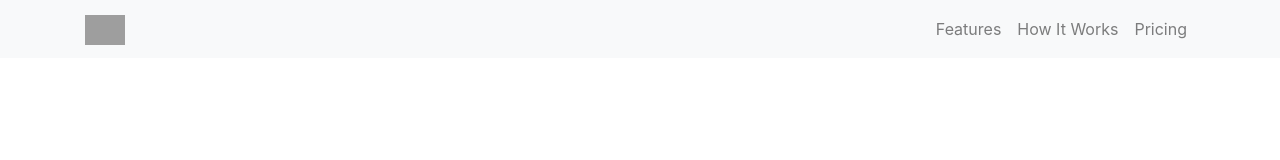
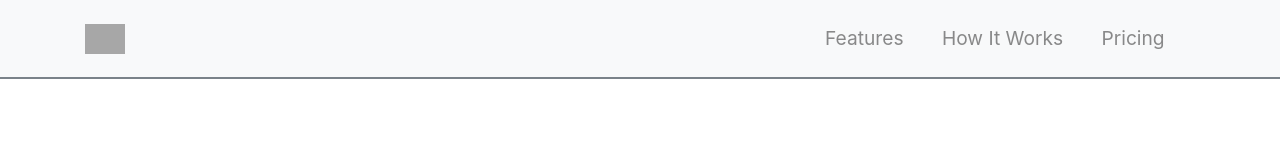
Before and after one commit to lucas-fcc/fcc-product-landing-page, a plain HTML site: page index.html in a window 1280 px wide. Drawn offline with nearby package versions, Linux system fonts and the light colour scheme; grey boxes are pictures that could not be loaded.

Commit message:
basic navbar styling

```diff
--- a/css/style.css
+++ b/css/style.css
@@ -0,0 +1,13 @@
+body {
+  margin-top: 74px;
+}
+
+.navbar {
+  border-bottom: 2px solid #6c757d;
+  opacity: 0.9;
+}
+
+.navbar .nav-item {
+    font-size: 1.2rem;
+    padding-right: 1.4rem;
+}
--- a/index.html
+++ b/index.html
@@ -16,7 +16,7 @@
 <body>
 
   <header id="header">
-    <nav id="nav-bar" class="navbar navbar-expand-lg navbar-light bg-light">
+    <nav id="nav-bar" class="navbar navbar-expand-lg fixed-top navbar-light bg-light py-3">
       <div class="container">
         <a class="navbar-brand w-25" href="#">
           <img id="header-img" src="https://s3.amazonaws.com/freecodecamp/original_trombones.png" alt="logo" height="30">
@@ -28,13 +28,13 @@
         <div class="collapse navbar-collapse" id="navbarContent">
           <ul class="navbar-nav ml-auto">
             <li class="nav-item">
-              <a class="nav-link" href="#">Features</a>
+              <a class="nav-link" href="#features">Features</a>
             </li>
             <li class="nav-item">
-              <a class="nav-link" href="#">How It Works</a>
+              <a class="nav-link" href="#how-it-works">How It Works</a>
             </li>
             <li class="nav-item">
-              <a class="nav-link" href="#">Pricing</a>
+              <a class="nav-link" href="#pricing">Pricing</a>
             </li>
           </ul>
         </div>
```
